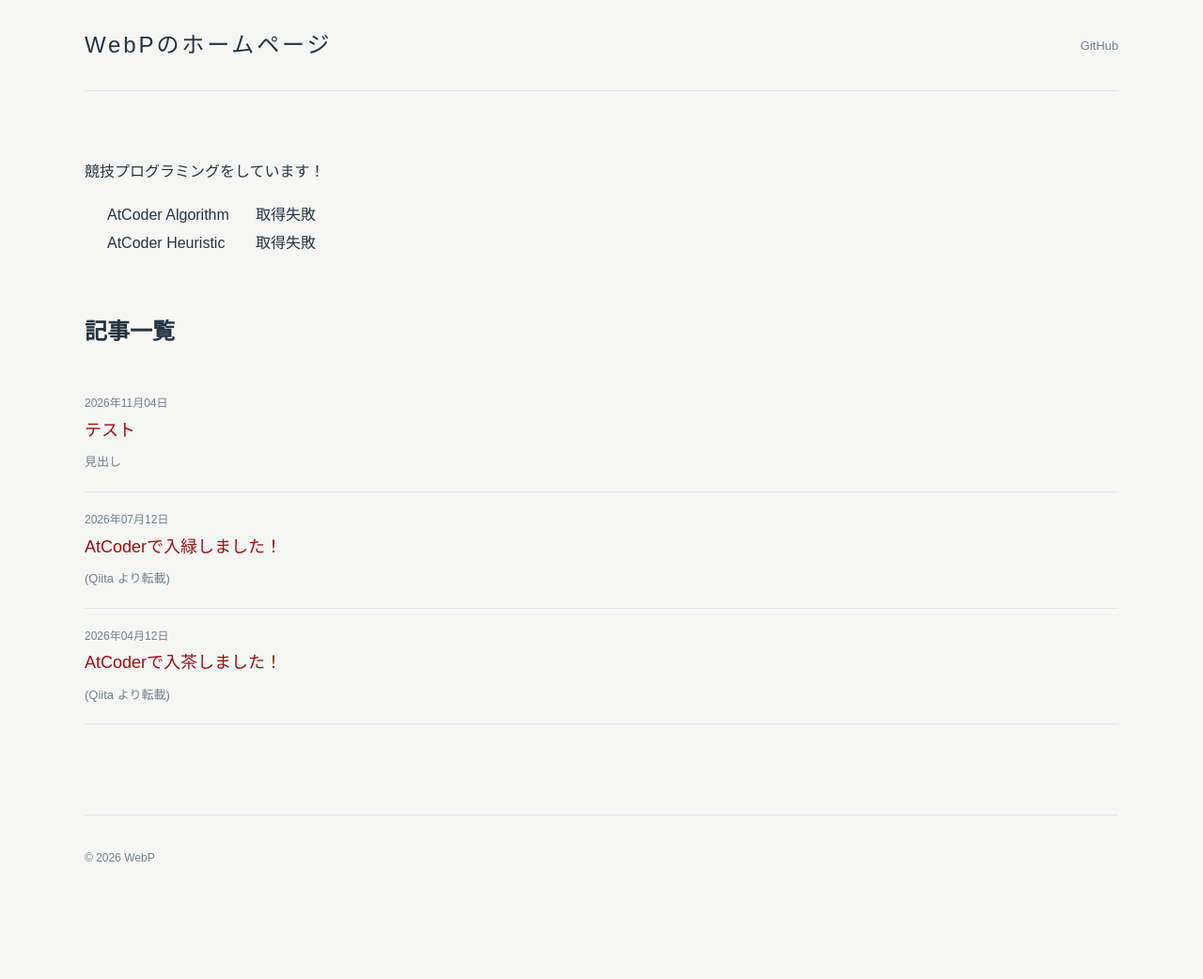
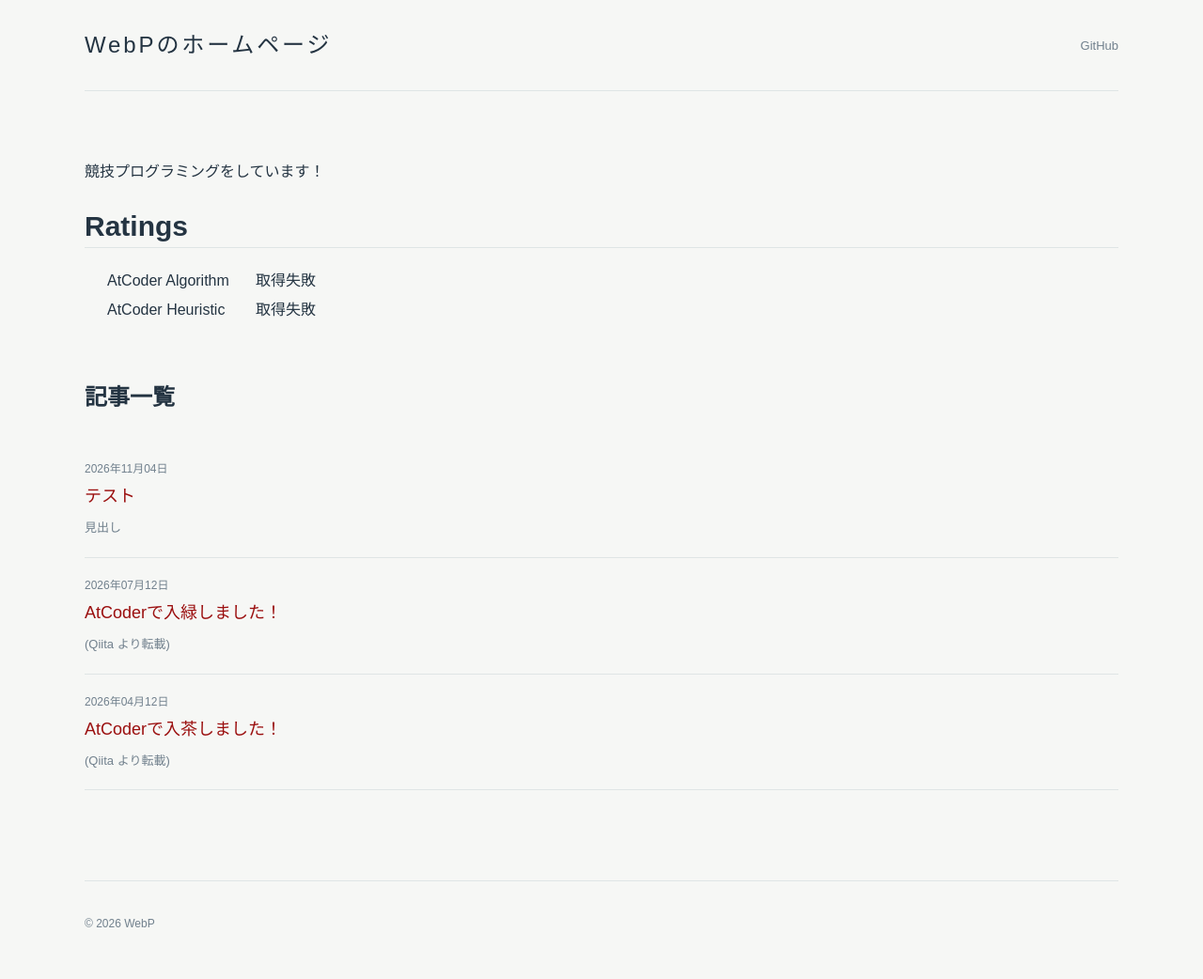
Before and after one commit to JPEG24/hp, a Jekyll site: the page built from index.md, in a window 1280 px wide. Shown: the whole page at 94% size. Built offline with Jekyll 4.4.1, drawn with Linux system fonts in a browser that asks for light colours; before the commit the page ends 972 px from its top, so only the background shows below that.

Commit message:
.rating-listクラスを追加し、評価セクションのスタイルを改善

```diff
--- a/assets/css/style.css
+++ b/assets/css/style.css
@@ -104,7 +104,7 @@ h2 {
    Home
    ========================= */
 
-ul {
+.rating-list {
   list-style-type: disc;
   padding-left: 24px;
 }
--- a/index.md
+++ b/index.md
@@ -5,7 +5,8 @@ title: ホーム
 
 競技プログラミングをしています！
 
-<ul>
+# Ratings
+<ul class="rating-list">
   <li class="rating-row">
     AtCoder Algorithm <span id="atcoder-algo">Loading...</span>
   </li>
```
